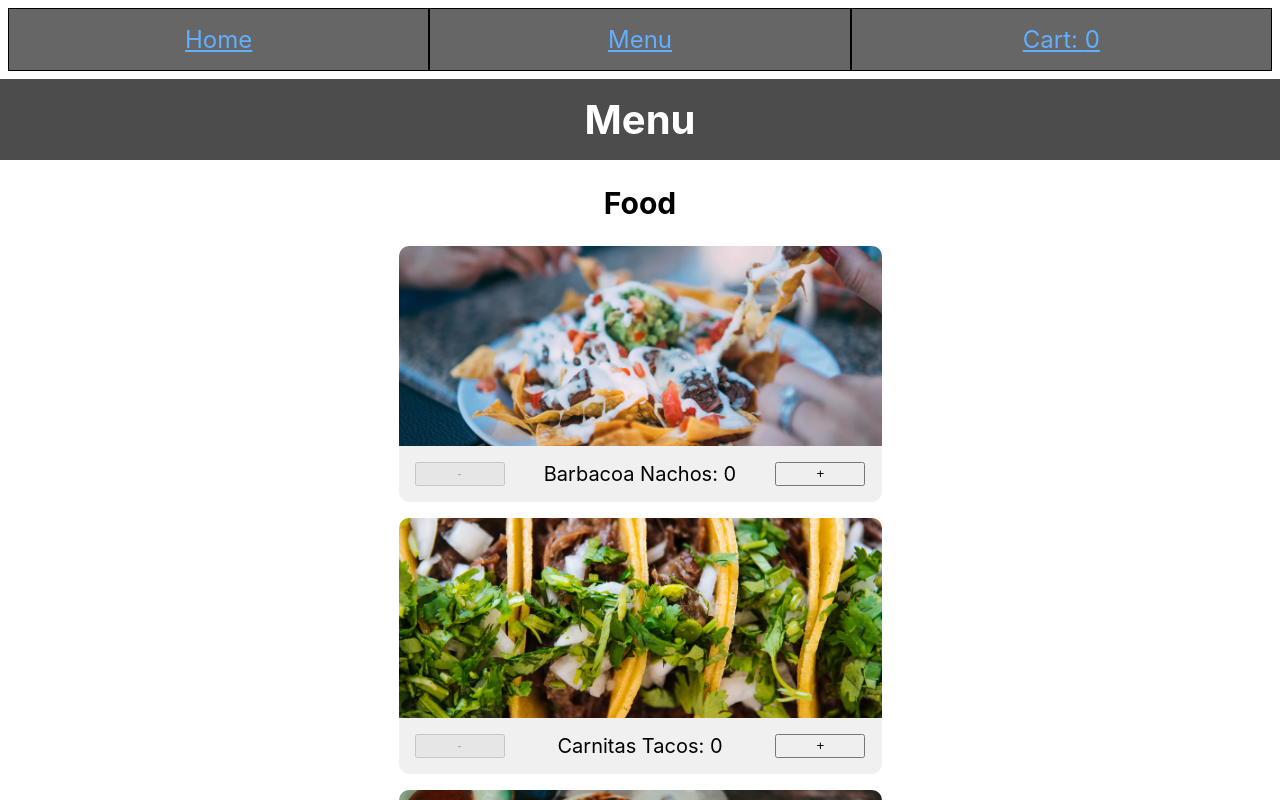
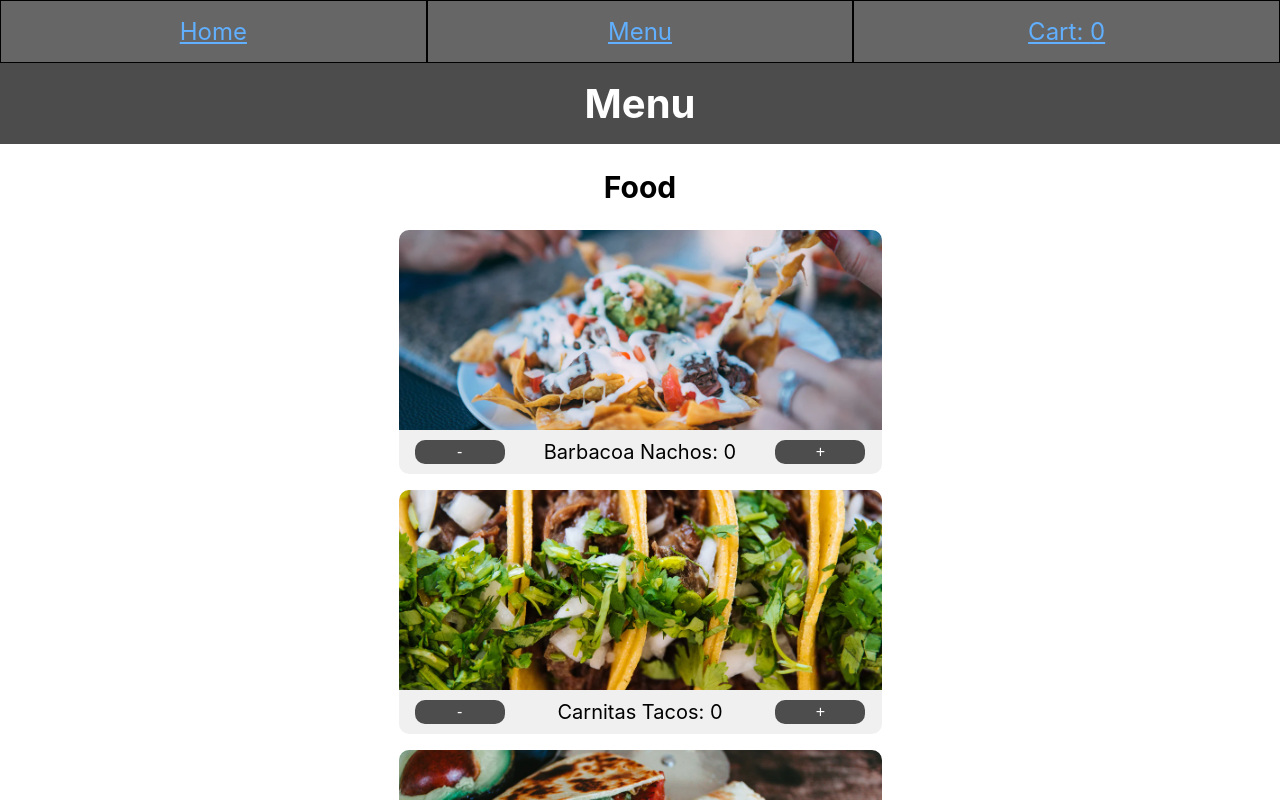
Before and after one commit to jql6/shopping-cart, a React (Create React App) app: page /menu in a window 1280 px wide. Shown: the top 800 px of the page. Built offline with nearby package versions, Linux system fonts and the light colour scheme.

Commit message:
Update styles

```diff
--- a/src/App.css
+++ b/src/App.css
@@ -38,4 +38,13 @@
   color: white;
   border-radius: 10px;
   margin: 1rem auto;
+  padding: 5px;
 }
+
+#homepage-image p a {
+    color: rgb(97, 175, 329);
+}
+
+#homepage-image p a:visited {
+  color: rgb(230, 180, 180);
+}
--- a/src/components/Cart.css
+++ b/src/components/Cart.css
@@ -6,15 +6,29 @@
   margin: 0;
 }
 
+.cart-items {
+  background-color: rgba(0, 0, 10, 0.06);
+  border-radius: 10px;
+  margin: auto;
+  max-width: 700px;
+}
+
 .cart-items .no-list-style li{
   display: grid;
   gap: 1rem;
   grid-template-columns: 2fr 1fr;
   margin: 0.5rem auto;
-  width: 30vw;
+  width: 90vw;
+  max-width: 600px;
 }
 
 .cart-items .no-list-style li div{
-  background-color: rgba(0, 0, 0, 0.06);
+  background-color: rgba(0, 0, 0, 0.04);
   border-radius: 10px;
 }
+
+@media screen and (min-width: 600px) {
+  nav ul {
+    grid-template-columns: 1fr 1fr 1fr;
+  }
+}
--- a/src/components/ItemCard.css
+++ b/src/components/ItemCard.css
@@ -21,5 +21,5 @@
   background-color: rgba(0, 0, 0, 0.06);
   display: grid;
   grid-template-columns: 1fr 3fr 1fr;
-  padding: 1rem;
+  padding: 10px 1rem;
 }
--- a/src/components/MenuDisplay.css
+++ b/src/components/MenuDisplay.css
@@ -10,5 +10,4 @@
 .menu {
   margin: auto;
   max-width: 515px;
-  width: 50%;
 }
--- a/src/index.css
+++ b/src/index.css
@@ -16,8 +16,24 @@ code {
 nav {
   background-color: rgba(255, 255, 255, 0.8);
   margin: 0px auto;
-  padding: 0.5rem;
+  padding: 0px;
   position: sticky;
   top: 0px;
   z-index: 5;
 }
+
+button {
+  border: none;
+  border-radius: 10px;
+  background-color: rgb(77, 77, 77);
+  font-size: 1rem;
+  color: white;
+  width: 100%;
+}
+
+.page-end-button {
+  margin: 1rem auto;
+  font-size: 1.5rem;
+  padding: 1rem;
+  width: 90%;
+}
```
